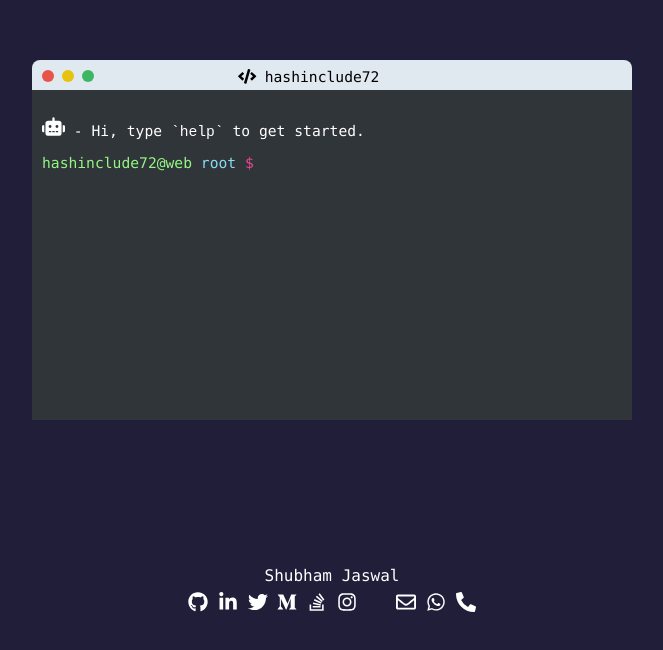
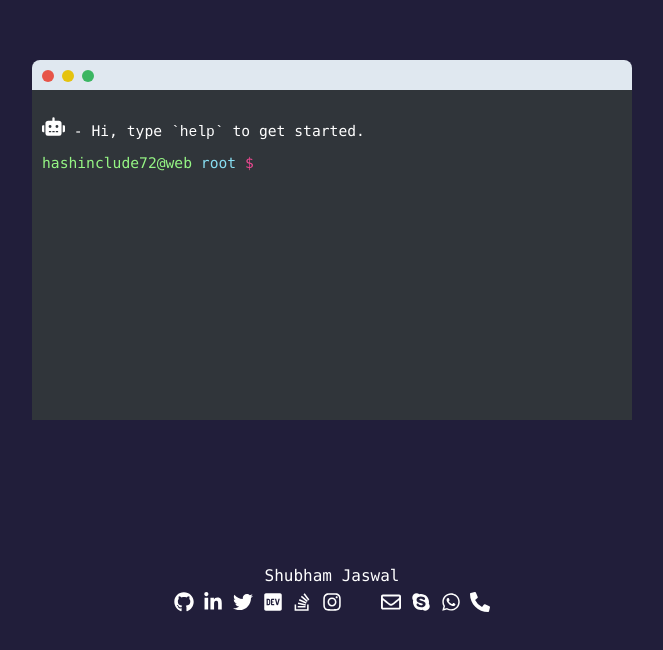
Before and after one commit to hashinclude72/hashinclude72.github.io, a website: page index.html in a window 1280 px wide. Shown: the part 148-798 px from the top of the page, without its empty margins (308-971 px from the left). Drawn offline with nearby package versions, Linux system fonts and the light colour scheme.

Commit message:
gitlab, skype

```diff
--- a/index.html
+++ b/index.html
@@ -43,7 +43,7 @@
       <div class="button red"></div>
       <div class="button yellow"></div>
       <div class="button green"></div>
-      <div class="heading"><i class="fas fa-code"></i> hashinclude72</div>
+      <!-- <div class="heading"><i class="fas fa-code"></i> hashinclude72</div> -->
     </header>
     <div id="terminal">
       <p><span class=""><i class="fas fa-robot" style="width: 23px;height: 23px;"></i></span> - Hi, type
@@ -64,18 +64,21 @@
     <a class="site-code" target="_blank" href="https://github.com/hashinclude72" title="Github">
       <i class="fab fa-github icon-size"></i>
     </a>
+    <!-- <a class="site-code" target="_blank" href="https://gitlab.com/hashinclude72" title="Gitlab">
+      <i class="fab fa-gitlab icon-size"></i>
+    </a> -->
     <a class="site-code" target="_blank" href="https://linkedin.com/in/hashinclude72" title="LinkedIn">
       <i class="fab fa-linkedin-in icon-size"></i>
     </a>
     <a class="site-code" target="_blank" href="https://twitter.com/hashinclude72" title="Twitter">
       <i class="fab fa-twitter icon-size"></i>
     </a>
-    <a class="site-code" target="_blank" href="https://medium.com/@hashinclude72" title="Medium">
+    <!-- <a class="site-code" target="_blank" href="https://medium.com/@hashinclude72" title="Medium">
       <i class="fab fa-medium-m icon-size"></i>
+    </a> -->
+    <a class="site-code" target="_blank" href="https://dev.to/hashinclude72" title="DEV">
+      <i class="fab fa-dev icon-size"></i>
     </a>
-    <!-- <a class="site-code" target="_blank" href="https://dev.to/hashinclude72" title="DEV">
-      <i class="fab fa-dev icon-size"></i>
-    </a> -->
     <a class="site-code" target="_blank" href="https://stackoverflow.com/users/7205694/hashinclude72" title="Stack Overflow">
       <i class="fab fa-stack-overflow icon-size"></i>
     </a>
@@ -87,8 +90,11 @@
     </a>
     <span class='padding-left'></span>
 
-    <a class="site-code" target="_blank" href="mailto:shubhamjaswal772@gmail.com?subject=&body=" title="Email">
+    <a class="site-code" target="_blank" href="mailto:hashinclude72@gmail.com?subject=&body=" title="Email">
       <i class="far fa-envelope icon-size"></i>
+    </a>
+    <a class="site-code" target="_blank" href="skype:shubham.jaswal72" title="Skype">
+      <i class="fab fa-skype icon-size"></i>
     </a>
     <a class="site-code" target="_blank" href="https://wa.me/917807069772?text=Hi%20Shubham" title="Whatsapp">
       <i class="fab fa-whatsapp icon-size"></i>
```
